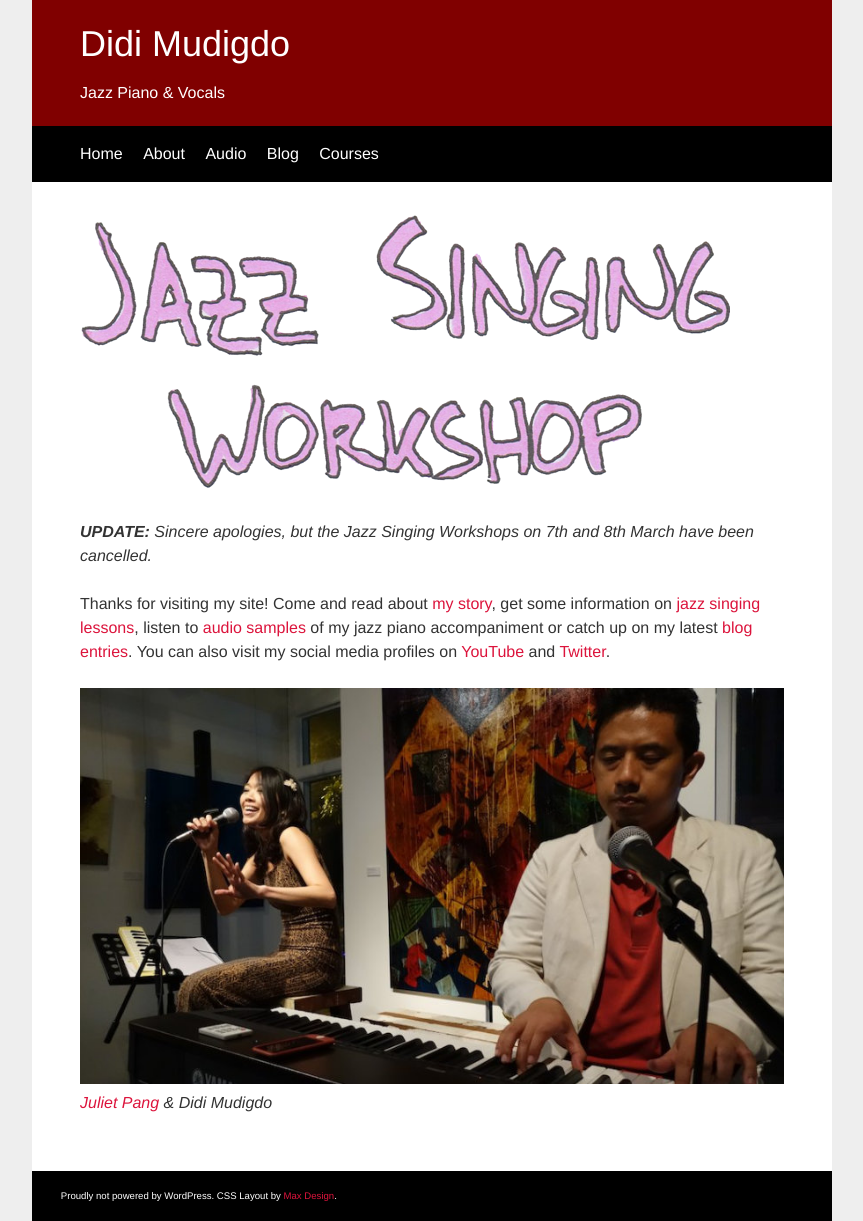
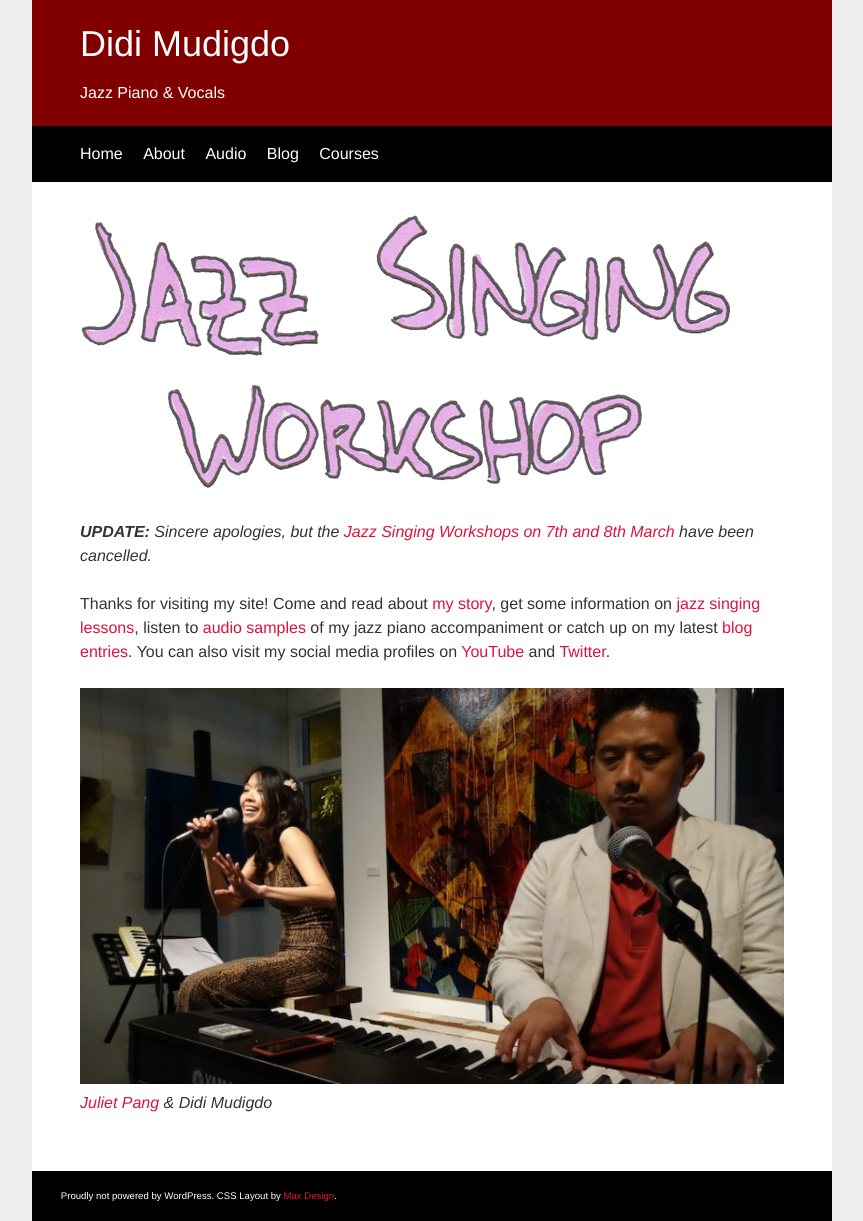
Before and after one commit to didijazz/didijazz.github.io, a Jekyll site: the page built from index.html, in a window 1280 px wide. Shown: the whole page, without its empty margins (208-1071 px from the left). Built offline with Jekyll 4.4.1, drawn with Linux system fonts in a browser that asks for light colours; part of the change alters nothing that is shown.

```diff
--- a/index.html
+++ b/index.html
@@ -5,7 +5,7 @@ title: Didi Mudigdo
 <div class="blurb">
 	 <p><a href="https://didijazz.github.io/blog/2017/01/25/february-jazz-singing-workshops"><img class=img-responsive src="img/headingwhite650.png" alt="Jazz Singing Workhsop"></a></p>
 
-	<p><em><strong>UPDATE:</strong> Sincere apologies, but the Jazz Singing Workshops on 7th and 8th March have been cancelled.</em></p>
+	<p><em><strong>UPDATE:</strong> Sincere apologies, but the <a href="https://didijazz.github.io/blog/2017/01/25/february-jazz-singing-workshops">Jazz Singing Workshops on 7th and 8th March</a> have been cancelled.</em></p>
 
 	<p>Thanks for visiting my site! Come and read about <a href="/about">my story</a>, get some information on <a href="/lessons">jazz singing lessons</a>, listen to <a href="/audio">audio samples</a> of my jazz piano accompaniment or catch up on my latest <a href="/blog">blog entries</a>. You can also visit my social media profiles on <a href="http://youtube.com/dmudigdo" target="_blank">YouTube</a> and <a href="http://twitter.com/didijazz" target="_blank">Twitter</a>.</p>
 
```
